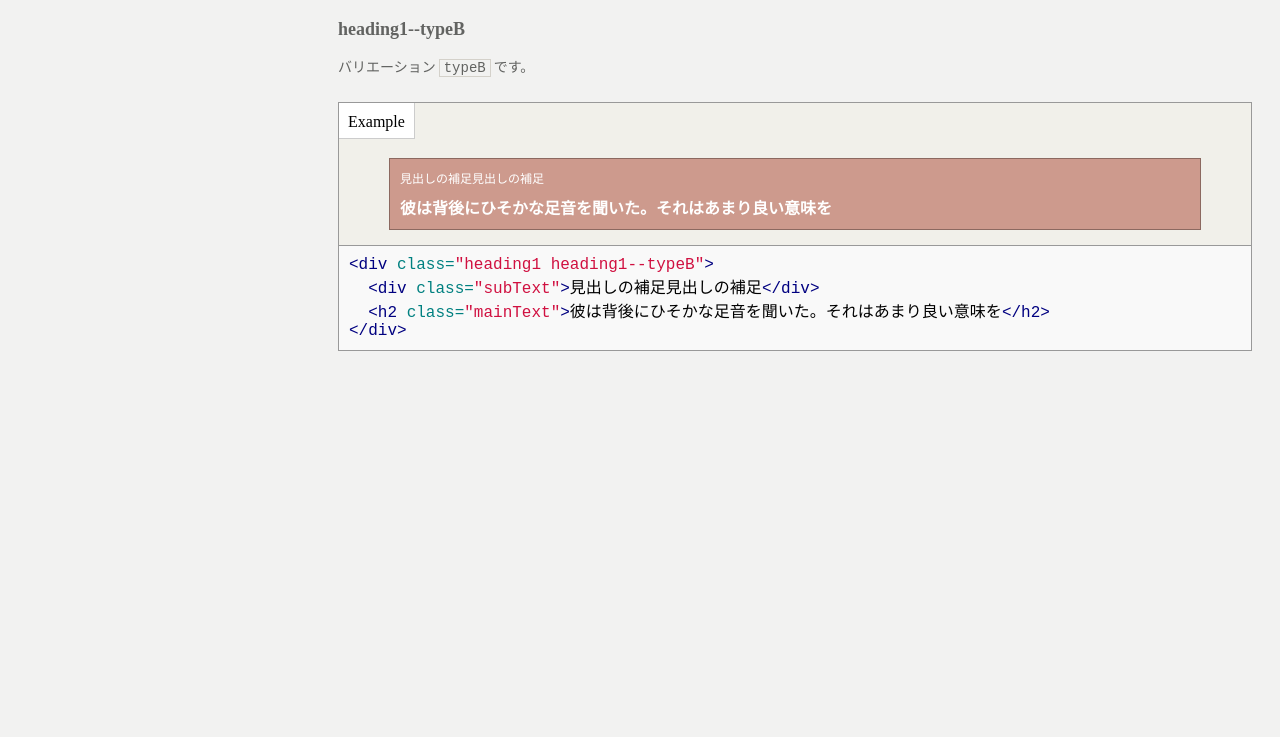
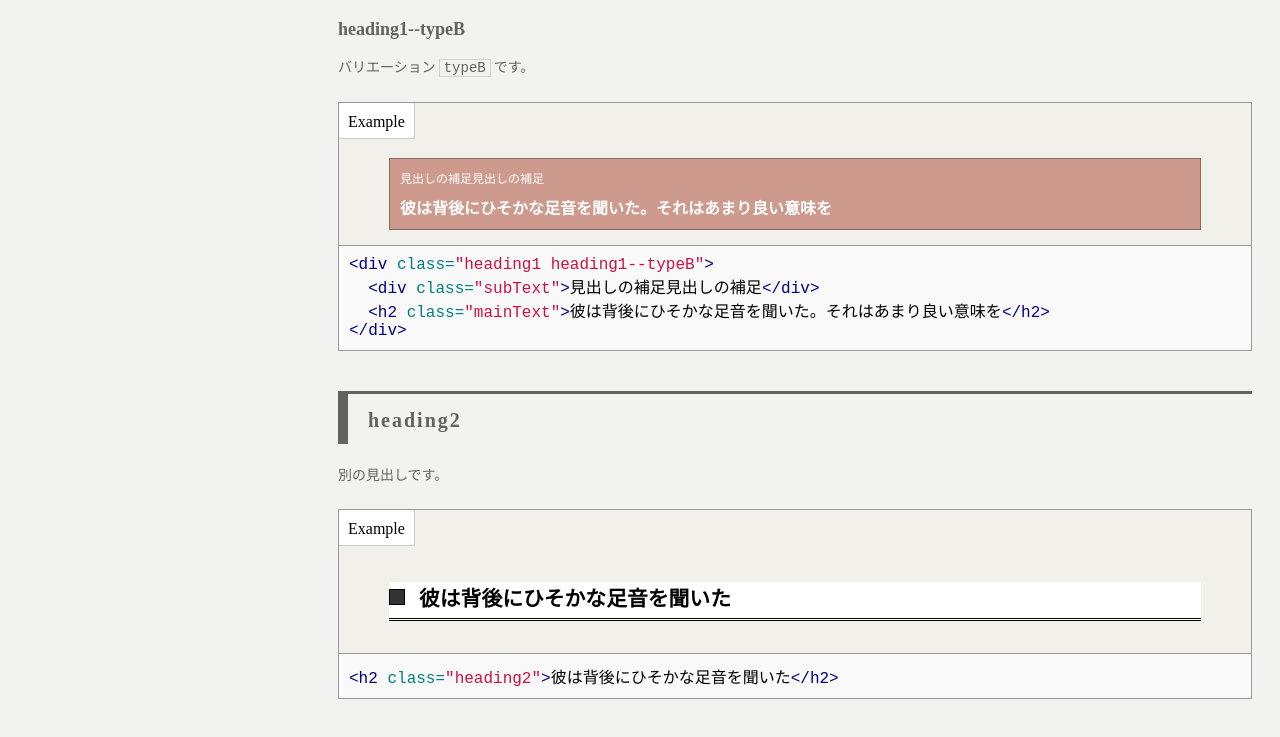
Before and after one commit to codegrid/hologram, a plain HTML site: page 04.parent/docs/heading.html in a window 1280 px wide. Shown: the part 843-1580 px from the top of the page. Before the commit the page ends 1342 px from the top, so only its background shows below. Drawn offline with Linux system fonts and the light colour scheme.

Commit message:
parentのサンプルに別の見出しを追加

````diff
--- a/04.parent/css/common.css
+++ b/04.parent/css/common.css
@@ -29,6 +29,39 @@ category: heading
   font-size: 16px;
   font-weight: bold;
   margin: 0;
+}
+
+/*doc
+---
+title: heading2
+name: heading2
+category: heading
+---
+
+別の見出しです。
+
+```block
+<h2 class="heading2">彼は背後にひそかな足音を聞いた</h2>
+```
+
+*/
+
+.heading2 {
+  border-bottom: 3px double #000;
+  padding: 0 0 .3em 30px;
+  position: relative;
+  font-size: 1.3em;
+}
+.heading2:before {
+  content: '';
+  display: block;
+  position: absolute;
+  height: 14px;
+  width: 14px;
+  background: #333;
+  left: 0;
+  top: .35em;
+  border: 1px solid #000;
 }
 
 /*doc
--- a/04.parent/docs/heading.html
+++ b/04.parent/docs/heading.html
@@ -19,6 +19,8 @@
         <li><a href="#heading1--typeA">heading1--typeA</a></li>
 
         <li><a href="#heading1--typeB">heading1--typeB</a></li>
+
+        <li><a href="#heading2">heading2</a></li>
 
     </ul>
 
@@ -90,6 +92,21 @@
 <span class="nt">&lt;/div&gt;</span>
 </pre></div></div>
 </div>
+
+<h1 id="heading2">heading2</h1>
+
+<p>別の見出しです。</p>
+<div class="sg-codeExpContanier">
+  <div class="sg-codeOutput">
+    <div class="sg-codeOutput__label">Example</div>
+    <div class="sg-codeOutput__blockPlacer">
+      <h2 class="heading2">彼は背後にひそかな足音を聞いた</h2>
+
+    </div>
+  </div>
+  <div class="sg-codeBlock"><div class="highlight"><pre><span class="nt">&lt;h2</span> <span class="na">class=</span><span class="s">&quot;heading2&quot;</span><span class="nt">&gt;</span>彼は背後にひそかな足音を聞いた<span class="nt">&lt;/h2&gt;</span>
+</pre></div></div>
+</div>
     <!-- /sg-blockExpContainer --></div>
   <!-- /sg-gLayout__main --></div>
 
````
